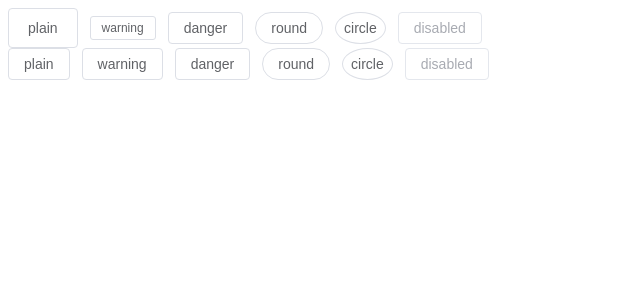
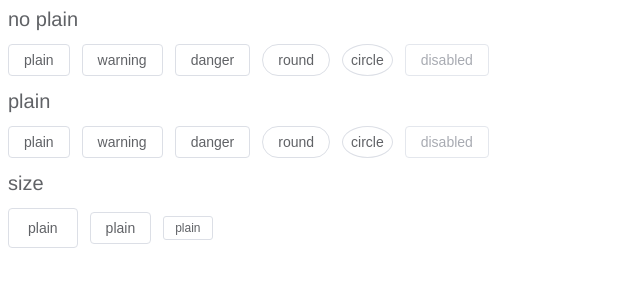
Before and after one commit to Snowingtree/My_Components, a Vue app: page / in a window 1280 px wide. Shown: the top 300 px of the page, without its empty margins (0-640 px from the left). Built offline with nearby package versions, Linux system fonts and the light colour scheme; the HTML template or start-up script is replaced by a standard one.

Commit message:
docs(log): 补充button组件文档
主要是对日志和笔记进行分类，重新梳理button组件封装的过程。

```diff
--- a/src/App.vue
+++ b/src/App.vue
@@ -1,12 +1,14 @@
 <template>
+    <h1>no plain</h1>
     <div>
-        <Button type = "success" size = "large">plain</Button>
-        <Button type = "warning" size = "small">warning</Button>
+        <Button type = "success">plain</Button>
+        <Button type = "warning">warning</Button>
         <Button type = "danger">danger</Button>
         <Button round type= "info">round</Button>
         <Button circle>circle</Button>
         <Button disabled>disabled</Button>
     </div>
+    <h1>plain</h1>
     <div>
     <Button type = "success" plain>plain</Button>
     <Button type = "warning" plain>warning</Button>
@@ -15,6 +17,10 @@
     <Button circle plain>circle</Button>
     <Button disabled>disabled</Button>
     </div>
+    <h1>size</h1>
+    <Button type = "success" size = "large">plain</Button>
+    <Button type = "success" >plain</Button>
+    <Button type = "success" size = "small">plain</Button>
 </template>
 
 <script setup lang="ts">
```
Also changed, not shown: 3 other files (tests, documents, lock files or other folders).
